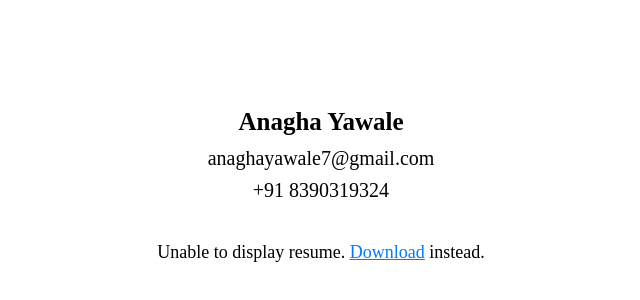
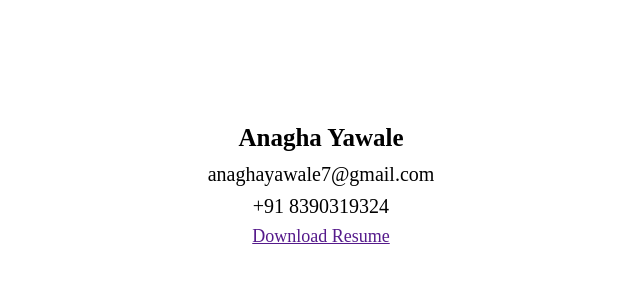
Before and after one commit to anaghayawale/Resume, a plain HTML site: page index.html in a window 1280 px wide. Shown: the part 216-516 px from the top of the page, without its empty margins (319-959 px from the left). Drawn offline with Linux system fonts and the light colour scheme; no server answers.

Commit message:
Update index.html

```diff
--- a/index.html
+++ b/index.html
@@ -55,33 +55,10 @@
       <a href="mailto:anaghayawale7@gmail.com" style="font-size: 20px;">anaghayawale7@gmail.com</a><br>
       <a href="tel:+918390319324" style="font-size: 20px;">+91 8390319324</a>
     </div>
-
-    <br/>
     <div style="font-size: 18px; font-family: 'Times New Roman', serif; text-align: center;">
-      Unable to display resume.
-      <a href="resume.pdf" download style="color: #007BFF; text-decoration: underline;">Download</a> instead.
+      <a href="resume.pdf" download style="color: #551A8B; text-decoration: underline;">Download Resume</a>
     </div>
   </div>
 
-  <script>
-    const pdf = document.getElementById("pdf-view");
-    const fallback = document.getElementById("fallback");
-
-    fetch("resumee.pdf")
-      .then(res => {
-        if (res.ok) {
-          pdf.style.display = "block";
-          fallback.style.display = "none";
-        } else {
-          pdf.style.display = "none";
-          fallback.style.display = "flex";
-        }
-      })
-      .catch(() => {
-        pdf.style.display = "none";
-        fallback.style.display = "flex";
-      });
-  </script>
-
 </body>
 </html>
```
